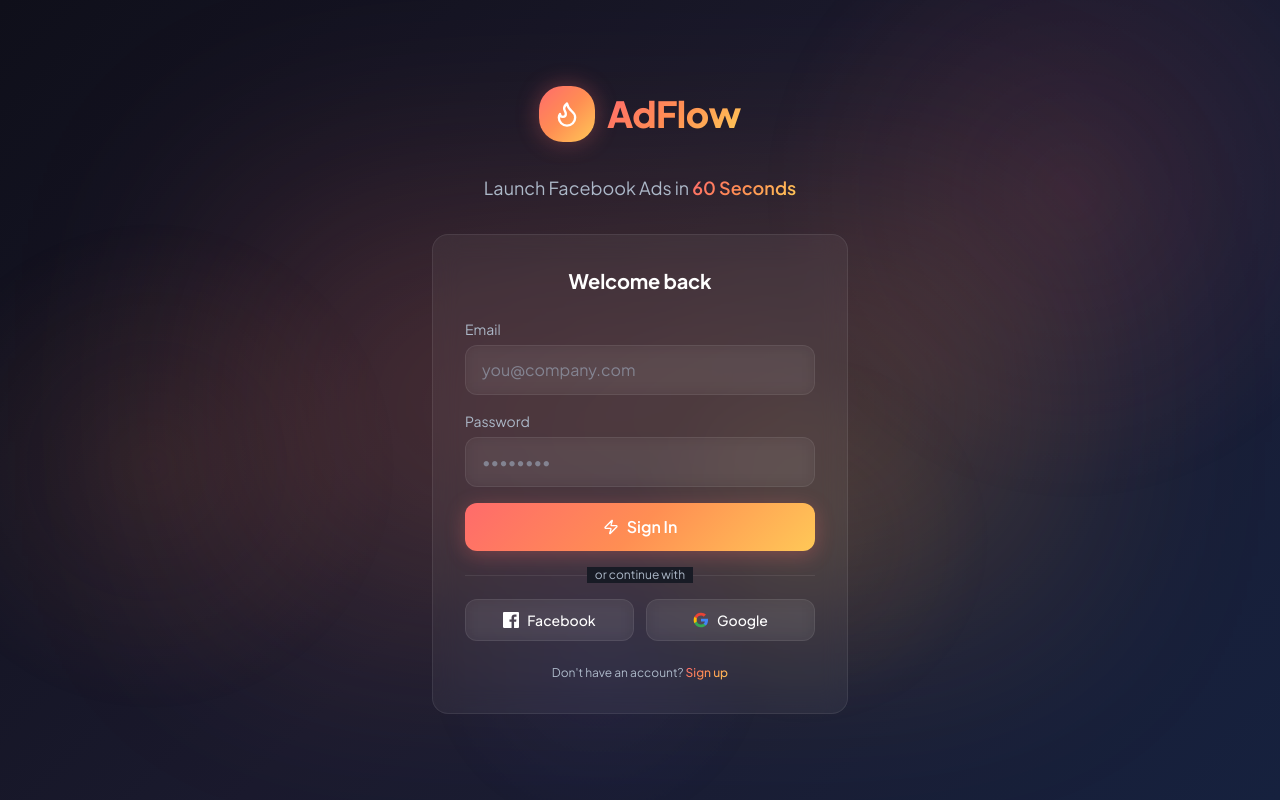
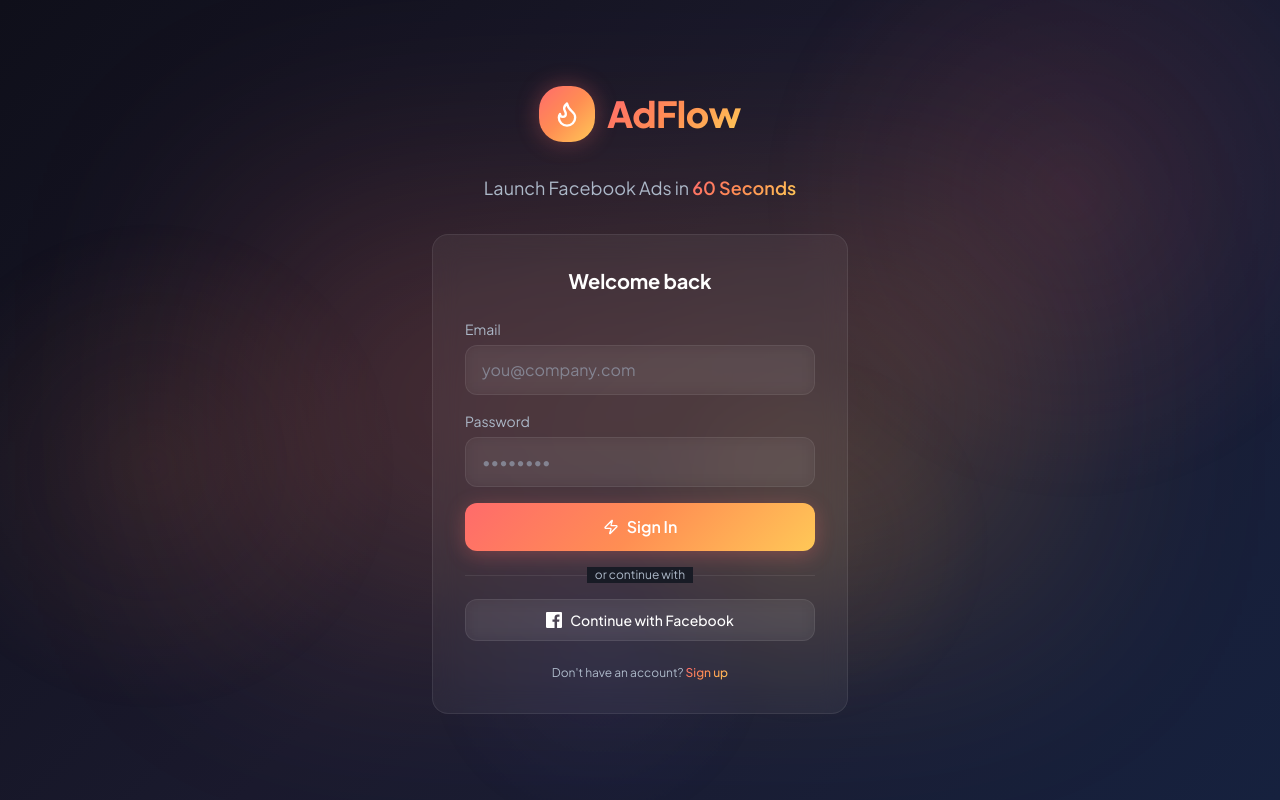
Before and after one commit to HariomDhage/adglow-dashboard, a React (Vite) app: page / in a window 1280 px wide. Built offline with nearby package versions, Linux system fonts and the light colour scheme; no server answers; the HTML template or start-up script is replaced by a standard one.

Commit message:
Fix video upload invalid key and remove broken Google OAuth

```diff
--- a/src/contexts/AuthContext.tsx
+++ b/src/contexts/AuthContext.tsx
@@ -19,7 +19,6 @@
   signIn: (email: string, password: string) => Promise<{ error: Error | null }>;
   signUp: (email: string, password: string, fullName: string) => Promise<{ error: Error | null }>;
   signInWithFacebook: () => Promise<{ error: Error | null }>;
-  signInWithGoogle: () => Promise<{ error: Error | null }>;
   signOut: () => Promise<void>;
 }
 
@@ -160,16 +159,6 @@
     return { error: error as Error | null };
   };
 
-  const signInWithGoogle = async () => {
-    const { error } = await supabase.auth.signInWithOAuth({
-      provider: 'google',
-      options: {
-        redirectTo: `${window.location.origin}/dashboard`,
-      },
-    });
-    return { error: error as Error | null };
-  };
-
   const signOut = async () => {
     await supabase.auth.signOut();
     setUser(null);
@@ -179,7 +168,7 @@
   };
 
   return (
-    <AuthContext.Provider value={{ user, session, profile, fbConnection, loading, signIn, signUp, signInWithFacebook, signInWithGoogle, signOut }}>
+    <AuthContext.Provider value={{ user, session, profile, fbConnection, loading, signIn, signUp, signInWithFacebook, signOut }}>
       {children}
     </AuthContext.Provider>
   );
--- a/src/pages/Landing.tsx
+++ b/src/pages/Landing.tsx
@@ -13,7 +13,7 @@
   const [password, setPassword] = useState('');
   const [fullName, setFullName] = useState('');
   const [submitting, setSubmitting] = useState(false);
-  const { user, signIn, signUp, signInWithFacebook, signInWithGoogle } = useAuth();
+  const { user, signIn, signUp, signInWithFacebook } = useAuth();
   const navigate = useNavigate();
 
   useEffect(() => {
@@ -40,10 +40,6 @@
     if (error) toast.error(error.message);
   };
 
-  const handleGoogleLogin = async () => {
-    const { error } = await signInWithGoogle();
-    if (error) toast.error(error.message);
-  };
 
   return (
     <div className="min-h-screen relative flex items-center justify-center overflow-hidden">
@@ -149,35 +145,18 @@
                 </div>
               </div>
 
-              <div className="grid grid-cols-2 gap-3">
               <motion.button
                 type="button"
                 onClick={handleFacebookLogin}
                 whileHover={{ scale: 1.02 }}
                 whileTap={{ scale: 0.97 }}
-                  className="btn-glass flex items-center justify-center gap-2 text-sm py-2.5"
+                className="btn-glass flex items-center justify-center gap-2 text-sm py-2.5 w-full"
               >
                 <svg className="w-4 h-4" viewBox="0 0 24 24" fill="currentColor">
                   <path d="M22.675 0H1.325C.593 0 0 .593 0 1.325v21.351C0 23.407.593 24 1.325 24H12.82v-9.294H9.692v-3.622h3.128V8.413c0-3.1 1.893-4.788 4.659-4.788 1.325 0 2.463.099 2.795.143v3.24l-1.918.001c-1.504 0-1.795.715-1.795 1.763v2.313h3.587l-.467 3.622h-3.12V24h6.116c.73 0 1.323-.593 1.323-1.325V1.325C24 .593 23.407 0 22.675 0z"/>
                 </svg>
-                  Facebook
+                Continue with Facebook
               </motion.button>
-                <motion.button
-                  type="button"
-                  onClick={handleGoogleLogin}
-                  whileHover={{ scale: 1.02 }}
-                  whileTap={{ scale: 0.97 }}
-                  className="btn-glass flex items-center justify-center gap-2 text-sm py-2.5"
-                >
-                  <svg className="w-4 h-4" viewBox="0 0 24 24" fill="currentColor">
-                    <path d="M22.56 12.25c0-.78-.07-1.53-.2-2.25H12v4.26h5.92a5.06 5.06 0 01-2.2 3.32v2.77h3.57c2.08-1.92 3.28-4.74 3.28-8.1z" fill="#4285F4"/>
-                    <path d="M12 23c2.97 0 5.46-.98 7.28-2.66l-3.57-2.77c-.98.66-2.23 1.06-3.71 1.06-2.86 0-5.29-1.93-6.16-4.53H2.18v2.84C3.99 20.53 7.7 23 12 23z" fill="#34A853"/>
-                    <path d="M5.84 14.09c-.22-.66-.35-1.36-.35-2.09s.13-1.43.35-2.09V7.07H2.18C1.43 8.55 1 10.22 1 12s.43 3.45 1.18 4.93l2.85-2.22.81-.62z" fill="#FBBC05"/>
-                    <path d="M12 5.38c1.62 0 3.06.56 4.21 1.64l3.15-3.15C17.45 2.09 14.97 1 12 1 7.7 1 3.99 3.47 2.18 7.07l3.66 2.84c.87-2.6 3.3-4.53 6.16-4.53z" fill="#EA4335"/>
-                  </svg>
-                  Google
-                </motion.button>
-              </div>
             </form>
 
             <p className="text-center text-xs text-muted-foreground mt-6">
--- a/src/pages/UploadVideo.tsx
+++ b/src/pages/UploadVideo.tsx
@@ -66,7 +66,8 @@
       setProgress(p => (p < 90 ? p + Math.random() * 10 : p));
     }, 400);
 
-    const filePath = `${user.id}/${Date.now()}_${f.name}`;
+    const safeName = f.name.replace(/[^a-zA-Z0-9._-]/g, '_');
+    const filePath = `${user.id}/${Date.now()}_${safeName}`;
     const { error } = await supabase.storage
       .from('videos')
       .upload(filePath, f, {
```
Lines whose indentation alone changed are shown as unchanged.
